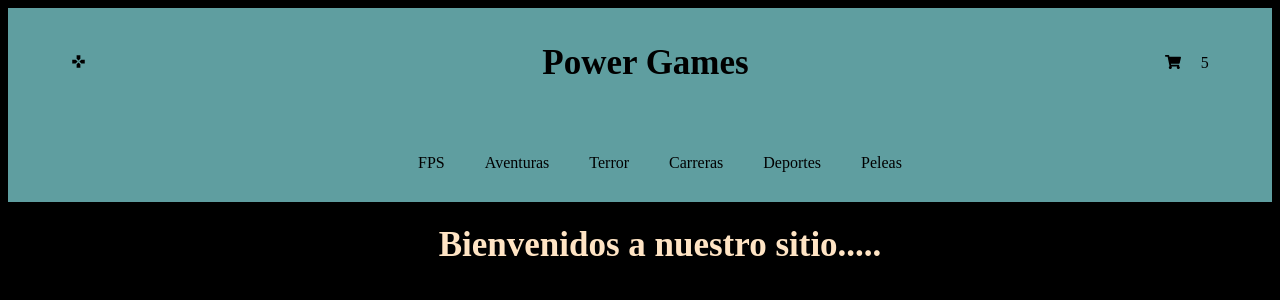
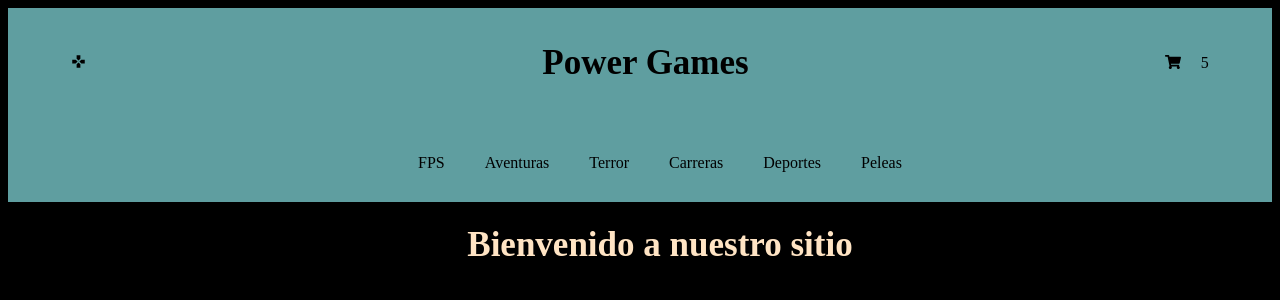
Before and after one commit to FogliattoFederico/PreEntregaFogliatto, a React (Vite) app: page / in a window 1280 px wide. Shown: the top 300 px of the page. Built offline with nearby package versions, Linux system fonts and the light colour scheme.

Commit message:
correcion componente ItemListContainer

```diff
--- a/src/App.jsx
+++ b/src/App.jsx
@@ -9,7 +9,7 @@ const App = () => {
       <NavBar/>
       </nav>
       <main>
-        <ItemListContainer />
+        <ItemListContainer greeting="Bienvenido a nuestro sitio"/>
       </main>
     </div>
   )
--- a/src/components/ItemListContainer/ItemListContainer.jsx
+++ b/src/components/ItemListContainer/ItemListContainer.jsx
@@ -1,9 +1,9 @@
 import "./ItemListContainer.css"
 
-const ItemListContainer = () => {
+const ItemListContainer = ({greeting}) => {
   return (
     <div>
-      <h1 className="ItemListContainer">Bienvenidos a nuestro sitio.....</h1>
+      <h1 className="ItemListContainer">{greeting}</h1>
     </div>
   )
 }
```
Also changed, not shown: .eslintrc.cjs.
